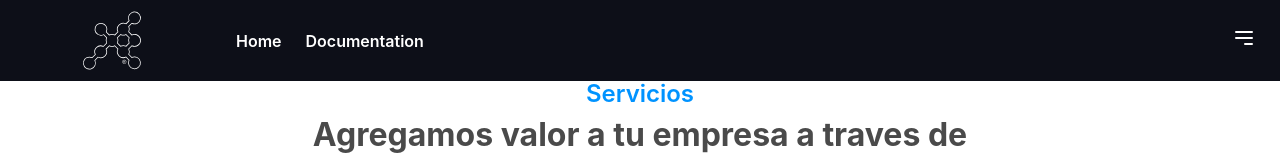
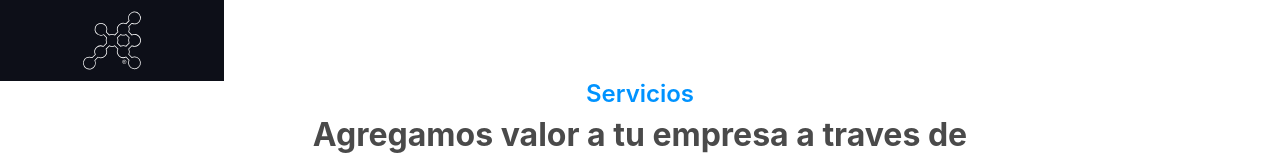
Before and after one commit to jlarteagap/air-wc, a React (Create React App) app: page / in a window 1280 px wide. Shown: the top 159 px of the page. Built offline with nearby package versions, Linux system fonts and the light colour scheme; no server answers.

Commit message:
[STYLE] Top menu responsive

```diff
--- a/src/components/header/header.css
+++ b/src/components/header/header.css
@@ -79,9 +79,6 @@
     display: none;
     margin-right: 1rem;
 }
-.header__navbar-menu-color{
-    background: var(--secondary);
-}
 
 @media only screen and (max-width: 768px){
     .menuTooltip{
@@ -93,6 +90,10 @@
     .menu__hidden{
         display: none;
     }
+    .header__navbar-menu-color{
+        background: var(--secondary);
+    }
+    /* .menu__hidden-icon{} */
 }
 @media only screen and (max-width: 480px){
     .menuTooltip{
```
